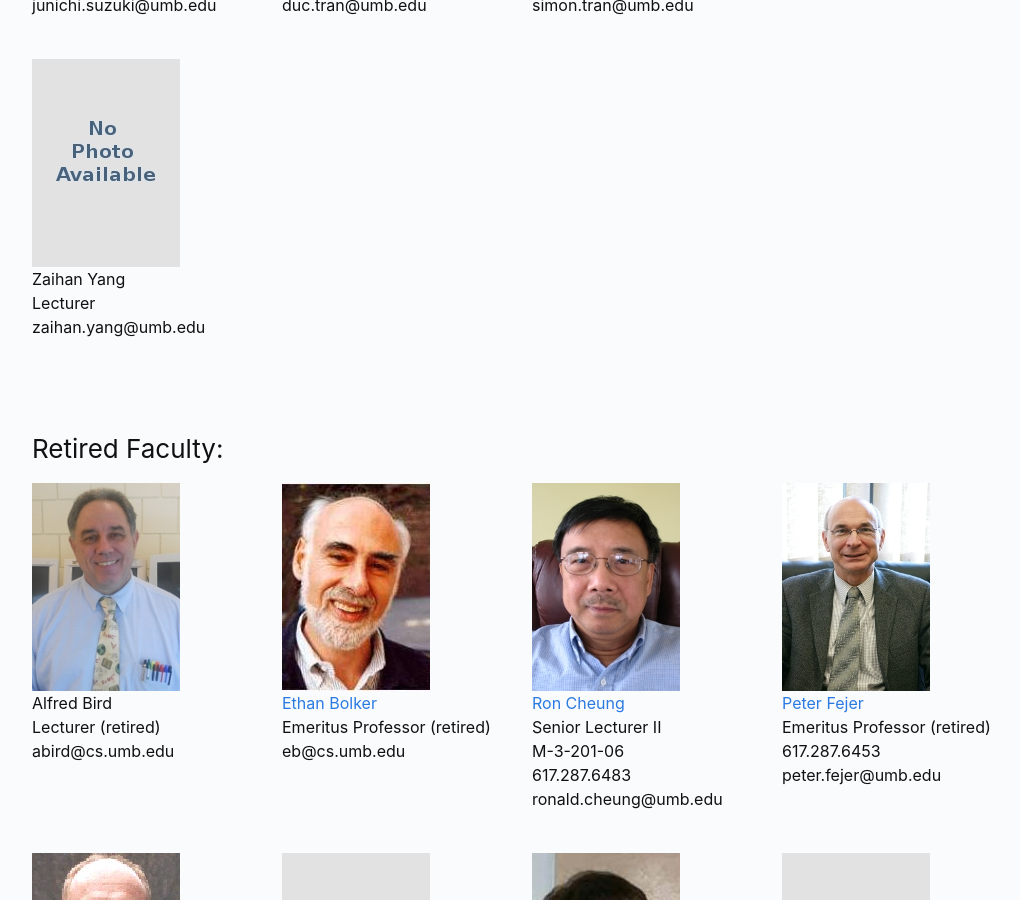
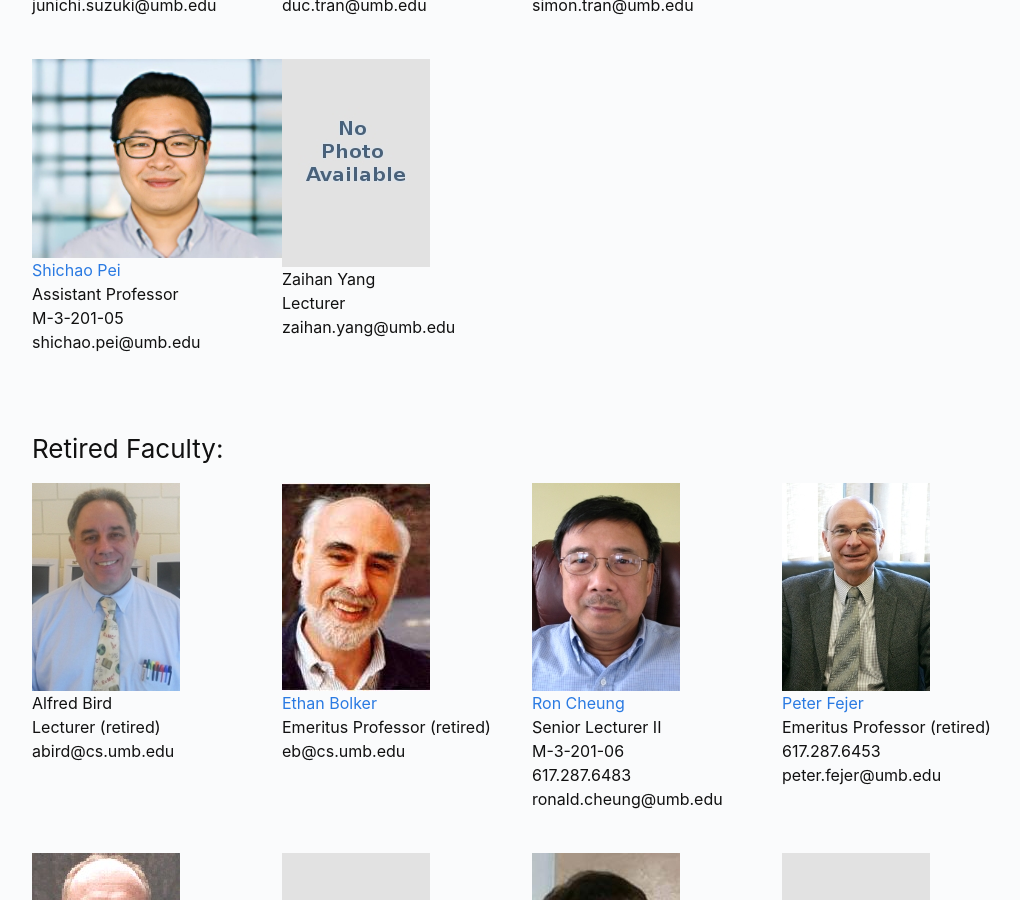
Before and after one commit to umbcs/umbcs.github.io, a Jekyll site: the page built from WEB/people/faculty.markdown, in a window 1280 px wide and 900 px high, scrolled down 2401 px. Shown: the whole window, without its empty margins (38-1058 px from the left). Built offline with Jekyll 4.4.1, drawn with Linux system fonts in a browser that asks for light colours.

Commit message:
Add Shichao Pei to faculty list

```diff
--- a/WEB/people/faculty.markdown
+++ b/WEB/people/faculty.markdown
@@ -197,6 +197,13 @@ permalink: "/faculty"
     yinxin.wan@umb.edu
   </div>
   <div class="person">
+    <a href="https://www.cs.umb.edu/~spei2/"><img src="/WEB/images/people/Shichao_Pei.jpg"></a><br>
+    <a href="https://www.cs.umb.edu/~spei2/" target=_blank>Shichao Pei</a><br>
+    Assistant Professor<br>
+    M-3-201-05<br>
+    shichao.pei@umb.edu
+  </div>
+  <div class="person">
     <img src="/WEB/images/people/No_Photo_Available.jpg"><br>
     Zaihan Yang<br>
     Lecturer<br>
```
